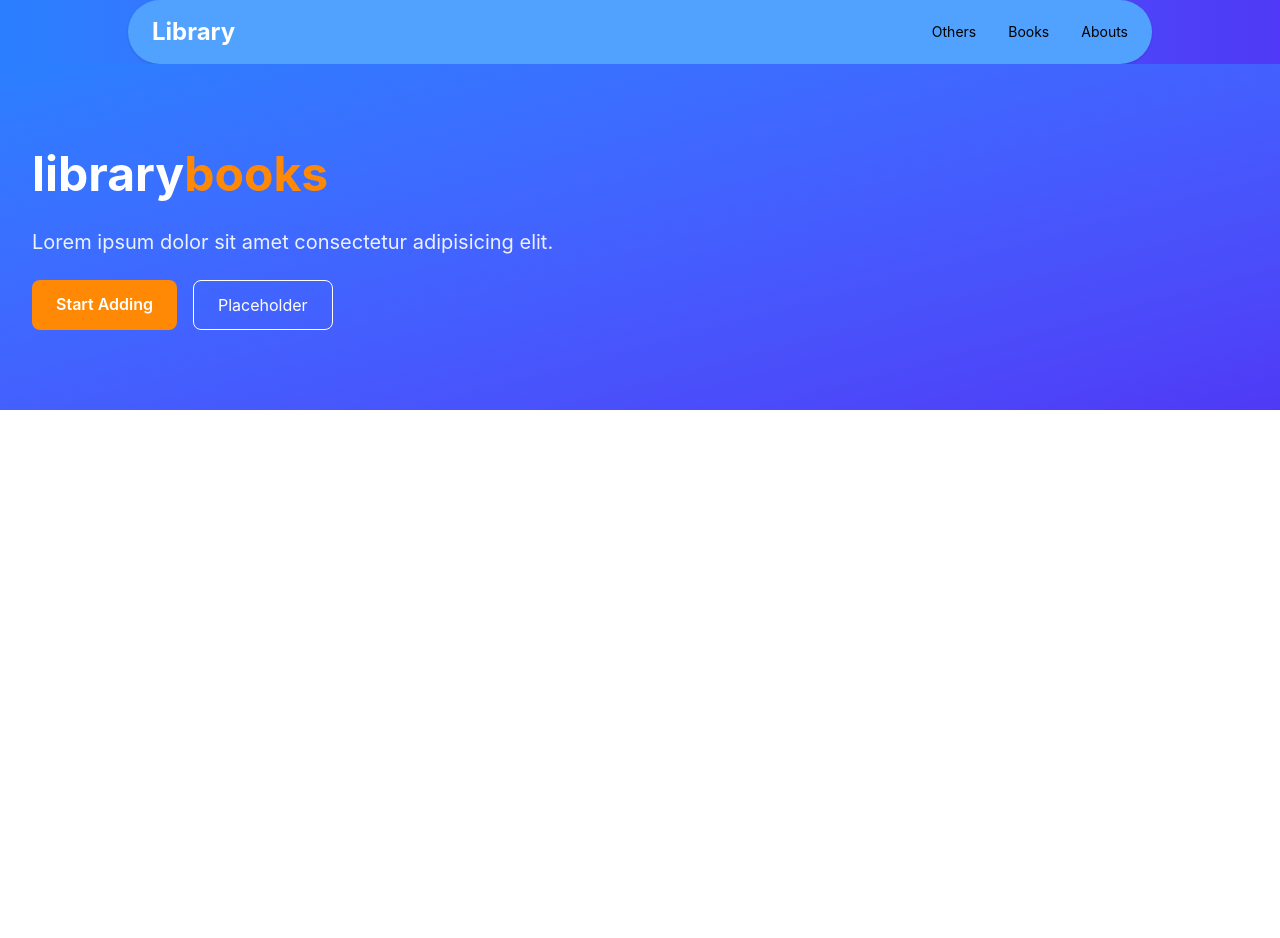
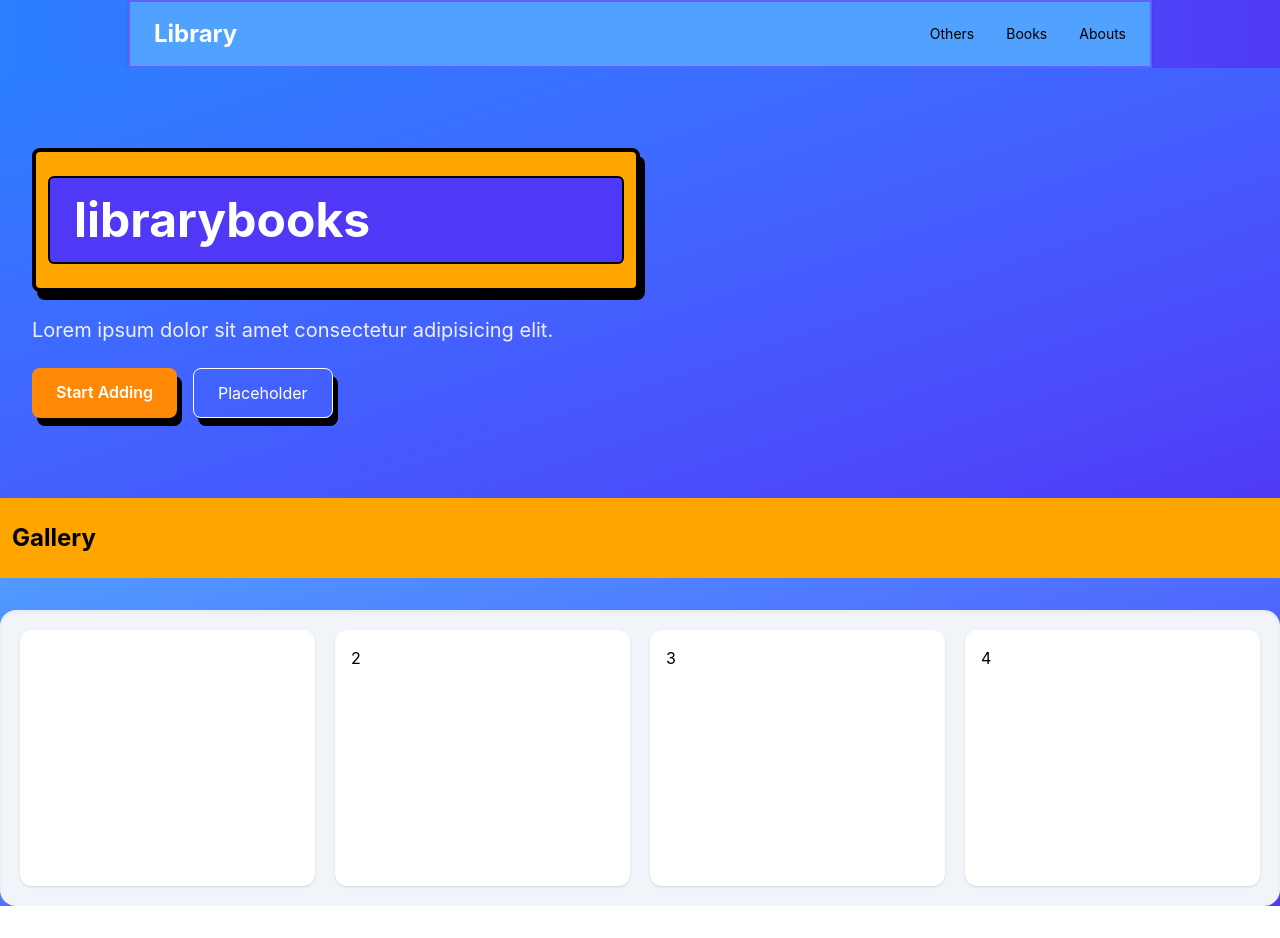
Before and after one commit to aliqa-stack/libs-goo, a React (Vite) app in the folder my-project/: page / in a window 1280 px wide. Before the commit the page ends 800 px from the top, so only its background shows below. Built offline with nearby package versions, Linux system fonts and the light colour scheme.

Commit message:
adding section

```diff
--- a/my-project/src/App.jsx
+++ b/my-project/src/App.jsx
@@ -4,6 +4,7 @@ import viteLogo from './assets/vite.svg'
 import heroImg from './assets/hero.png'
 import Navbar from './componens/Navbar'
 import Headers from './componens/Headers'
+import Booksection from './componens/Booksection'
 import './App.css'
 
 function App() {
@@ -11,6 +12,7 @@ function App() {
   <>
   <Navbar/>
   <Headers/>
+  <Booksection/>
 
   </>
  )
--- /dev/null
+++ b/my-project/src/componens/Booksection.jsx
@@ -0,0 +1,29 @@
+import React from 'react'
+
+const Booksection = () => {
+  return (
+    <div className='bg-gradient-to-br from-blue-400 to-indigo-600 '>
+        <div className='py-6 px-3 bg-[#FFA500]'>
+          <h1 className='text-2xl font-bold'>Gallery</h1>
+
+        </div>
+
+        <div className="grid grid-cols-4 grid-rows-4 gap-5 rounded-2xl my-8 bg-slate-100 p-5 shadow-inner">
+            <div className="row-span-4 h-64 rounded-xl bg-white p-4 shadow-sm">
+                <div className="">
+
+                </div>
+            </div>
+            <div className="row-span-4 rounded-xl bg-white p-4 shadow-sm">2</div>
+            <div className="row-span-4 rounded-xl bg-white p-4 shadow-sm">3</div>
+            <div className="row-span-4 rounded-xl bg-white p-4 shadow-sm">4</div>
+        </div>
+
+
+
+
+    </div>
+  )
+}
+
+export default Booksection
--- a/my-project/src/componens/Headers.jsx
+++ b/my-project/src/componens/Headers.jsx
@@ -4,16 +4,22 @@ const Headers = () => {
   return (
     <section className='bg-gradient-to-br from-blue-500 to-indigo-600 text-white'>
       <div className='max-w-7xl mx-auto px-4 sm:px-6 lg:px-8 py-20 flex flex-col-reverse md:flex-row items-center'>
-        <div className='w-full md:w-1/2 text-center md:text-left space-y-6'>
-        <h1 className='text-4xl sm:text-5xl font-bold leading-tight'>library
-          <span className='text-orange-400'>books</span>
+        <div className='w-full md:w-1/2 text-center md:text-left space-y-6 '>
+        <div className='bg-[#FFA500] border border-4 border-black py-6 px-3 rounded-lg shadow-[5px_8px_0px_0px_rgba(0,0,0,1)]'>
+          <div className='bg-indigo-600 border border-2 border-black px-6 py-3 rounded-md'>
+             <h1 className='text-4xl sm:text-5xl font-bold leading-tight'>library
+          <span className='text-white'>books</span>
         </h1>
+
+          </div>
+
+        </div>
         <p className='text-lg sm:text-xl text-white/90'>
           Lorem ipsum dolor sit amet consectetur adipisicing elit.
         </p>
         <div className='flex justify-center md:justify-start gap-4'>
-          <a href="" className='px-6 py-3 bg-orange-400 rounded-lg font-semibold hover:bg-orange-500 transition'>Start Adding</a>
-          <a href="" className='px-6 py-3 border border-white text-white rounded-lg hover:bg-white hover:text-gray-900 transition'>Placeholder</a>
+          <a href="" className='px-6 py-3 bg-orange-400 rounded-lg font-semibold shadow-[5px_8px_0px_0px_rgba(0,0,0,1)] hover:bg-orange-500 transition'>Start Adding</a>
+          <a href="" className='px-6 py-3 border border-white text-white rounded-lg shadow-[5px_8px_0px_0px_rgba(0,0,0,1)] hover:bg-white hover:text-gray-900 transition'>Placeholder</a>
         </div>
 
         </div>
--- a/my-project/src/componens/Navbar.jsx
+++ b/my-project/src/componens/Navbar.jsx
@@ -3,7 +3,7 @@ import React from 'react'
 const Navbar = () => {
   return (
   <div className='bg-gradient-to-r from-blue-500 to-indigo-600'>
-    <header className='flex items-center justify-between px-6 py-3 md:py-4 shadow max-w-5xl rounded-full mx-auto w-full bg-blue-400 '>
+    <header className='flex items-center justify-between px-6 py-3 md:py-4 shadow max-w-5xl border-2  border-indigo-500 mx-auto w-full bg-blue-400 '>
        <a href="" className='text-2xl text-white font-bold'>Library</a>
         <nav className='max-md:absolute max-md:top-0 max-md:left-0 max-md:overflow-hidden  items-center justify-center max-md:h-full max-md:w-0 flex-col gap-8 md:flex-row flex text-sm font-normal'>
             <a href="">Others</a>
```
